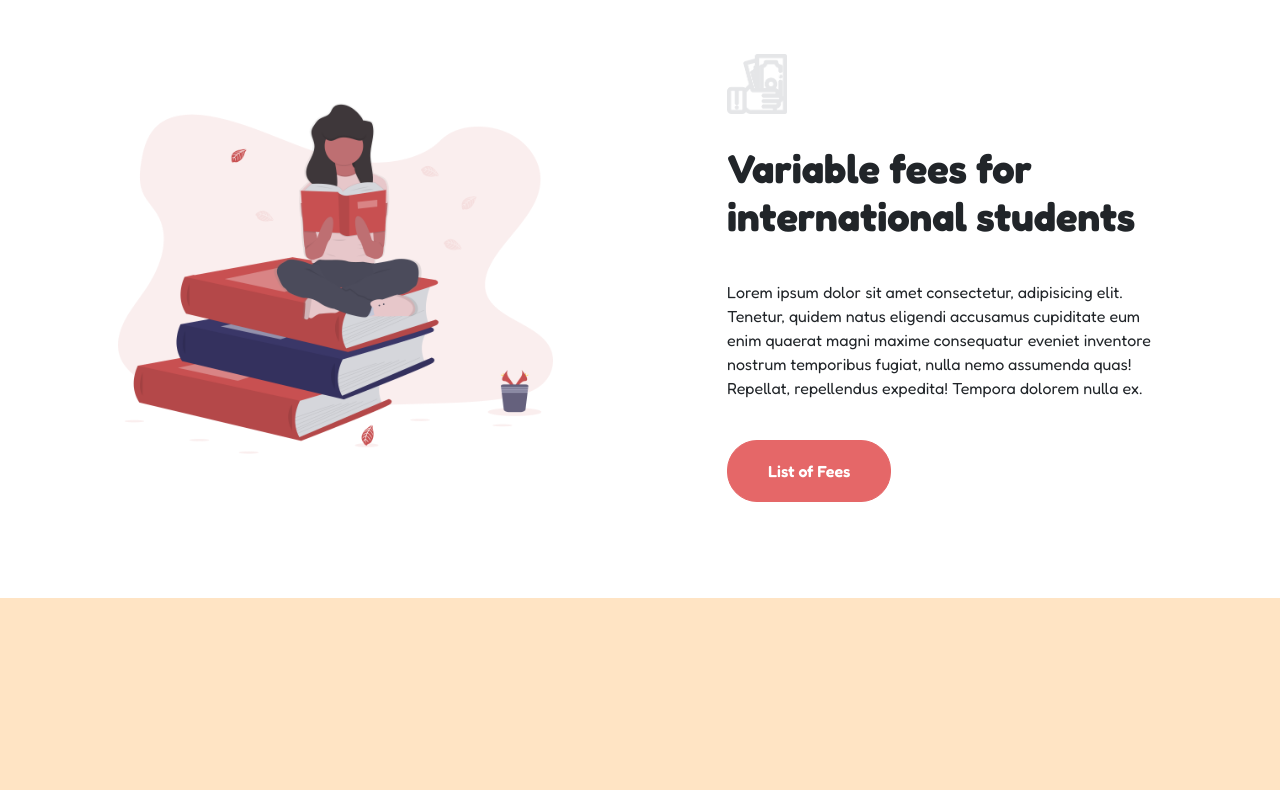
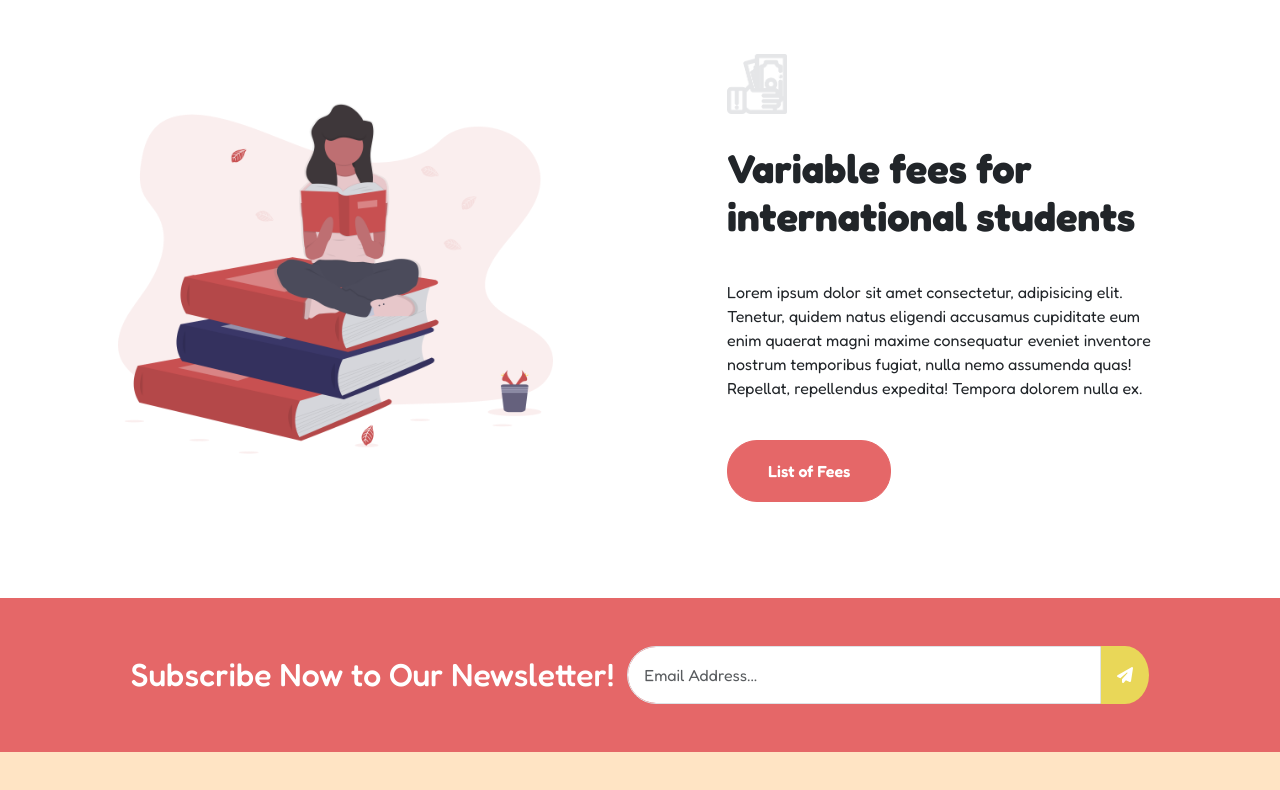
Before and after one commit to IreneChicca/proj-html-vuejs, a Vue app: page / in a window 1280 px wide. Shown: the part 4315-5105 px from the top of the page. Built offline with nearby package versions, Linux system fonts and the light colour scheme.

Commit message:
Add footer - newsletter

```diff
--- a/src/components/AppFooter.vue
+++ b/src/components/AppFooter.vue
@@ -8,11 +8,59 @@ export default {
 };
 </script>
 
-<template><footer></footer></template>
+<template>
+  <footer>
+    <!-- Newsletter -->
+    <section class="newsletter">
+      <div
+        class="p-5 container m-auto d-flex justify-content-evenly align-items-center"
+      >
+        <h2>Subscribe Now to Our Newsletter!</h2>
+
+        <div class="w-50">
+          <div class="input-group">
+            <input
+              type="text"
+              class="form-control p-3"
+              placeholder="Email Address..."
+              aria-label="Recipient's username"
+              aria-describedby="button-addon2"
+            />
+            <button class="input-btn p-3" type="button">
+              <font-awesome-icon icon="fa-solid fa-paper-plane" />
+            </button>
+          </div>
+        </div>
+      </div>
+    </section>
+    <section></section>
+    <section></section>
+  </footer>
+</template>
 
 <style lang="scss" scoped>
 footer {
   height: 500px;
   background-color: bisque;
+
+  .newsletter {
+    background-color: var(--primary-color);
+    color: #fff;
+  }
+  input {
+    border-radius: 50px;
+  }
+
+  .input-btn {
+    background-color: var(--secondary-color);
+    border-radius: 50%;
+    border: none;
+    margin-left: 40px;
+    color: #fff;
+  }
+
+  .debug {
+    border: 1px solid red;
+  }
 }
 </style>
--- a/src/main.js
+++ b/src/main.js
@@ -19,6 +19,7 @@ import { faUser } from "@fortawesome/free-solid-svg-icons";
 import { faEye } from "@fortawesome/free-solid-svg-icons";
 import { faMoneyBill1 } from "@fortawesome/free-solid-svg-icons";
 import { faCalendarDays } from "@fortawesome/free-regular-svg-icons";
+import { faPaperPlane } from "@fortawesome/free-solid-svg-icons";
 
 /* add icons to the library */
 library.add(
@@ -28,7 +29,8 @@ library.add(
   faUser,
   faEye,
   faMoneyBill1,
-  faCalendarDays
+  faCalendarDays,
+  faPaperPlane
 );
 
 createApp(App).component("font-awesome-icon", FontAwesomeIcon).mount("#app");
```
